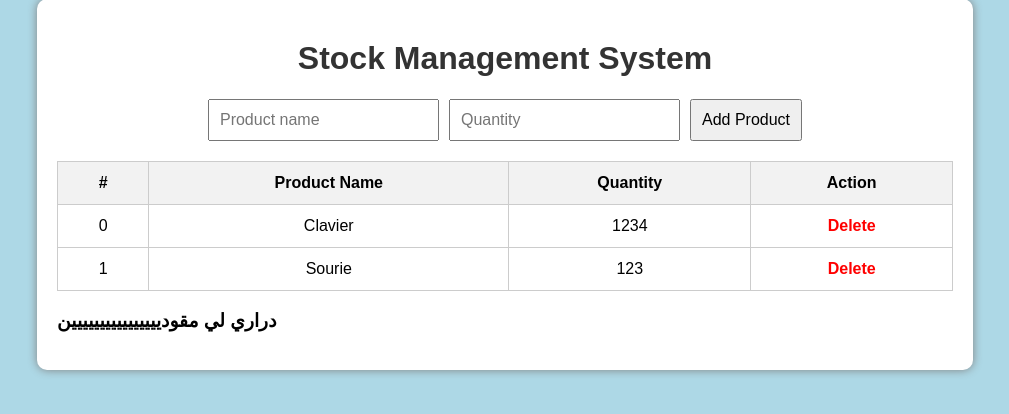
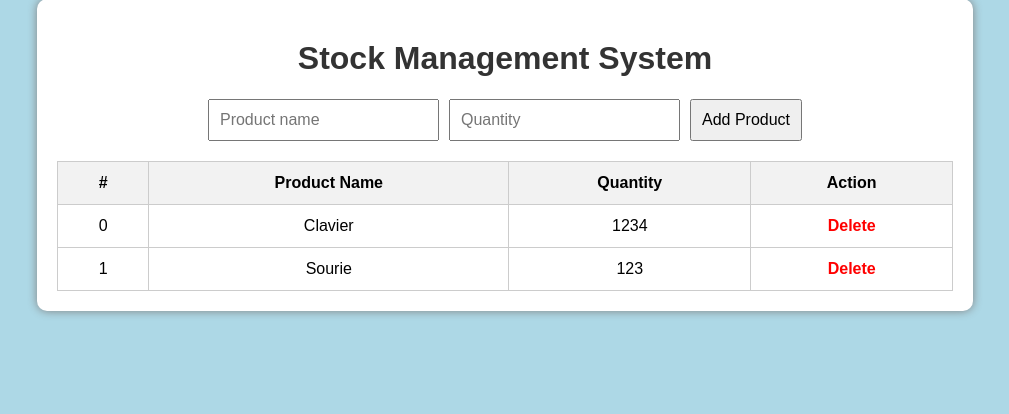
Before and after one commit to BOULATARM/stock-devops-project, a Flask app: page / in a window 1280 px wide. Shown: the part 41-455 px from the top of the page, without its empty margins (135-1144 px from the left). Run offline with Flask 3, Linux system fonts and the light colour scheme; parts of the project's set-up code (start-up, migrations or seed data) failed here and were passed over.

Commit message:
Mise a Jour

```diff
--- a/app/templates/index.html
+++ b/app/templates/index.html
@@ -98,7 +98,6 @@
             </tr>
             {% endfor %}
         </table>
-            <h3>دراري لي مقوديييييييييييييييين</h3>
     </div>
 </body>
 </html>
```
